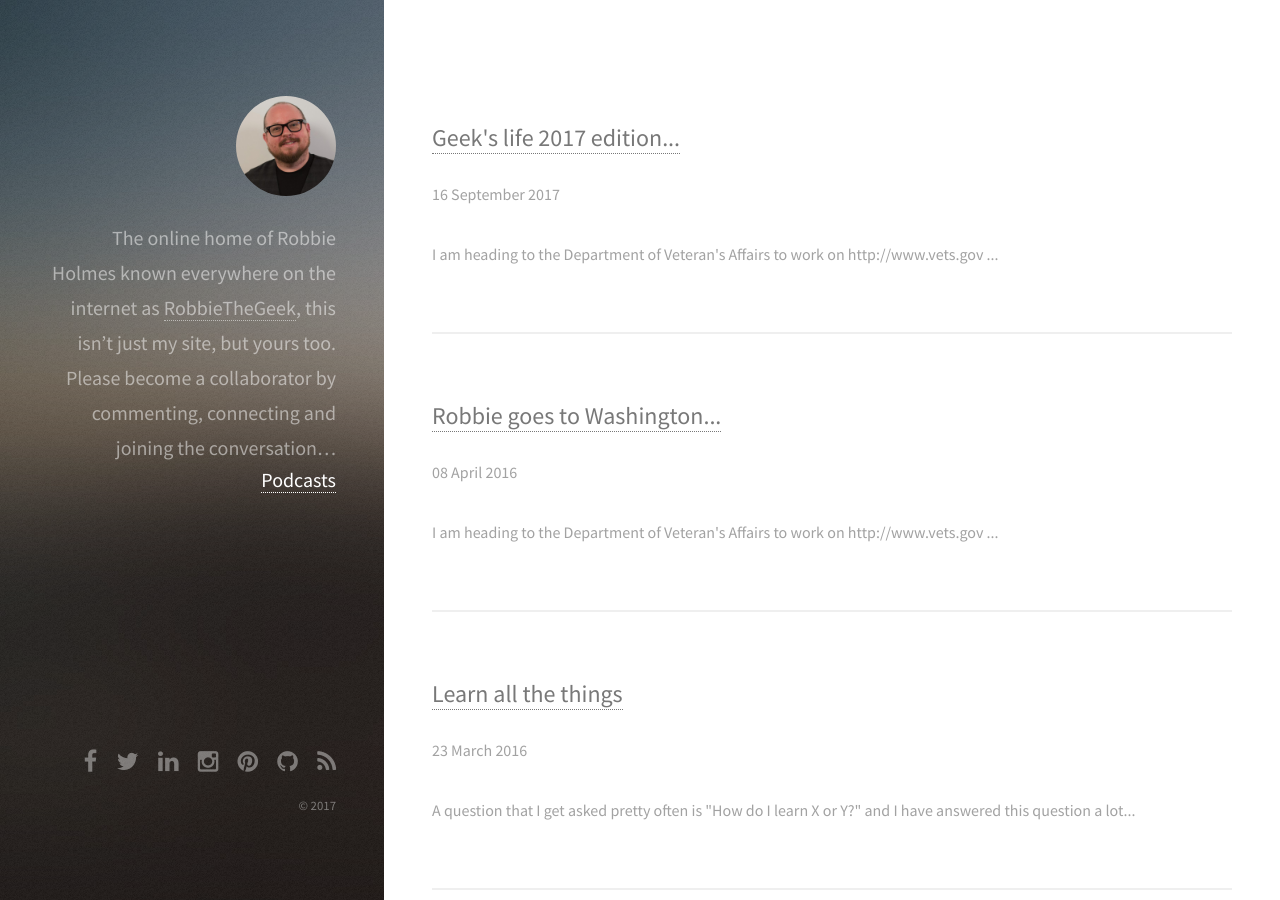
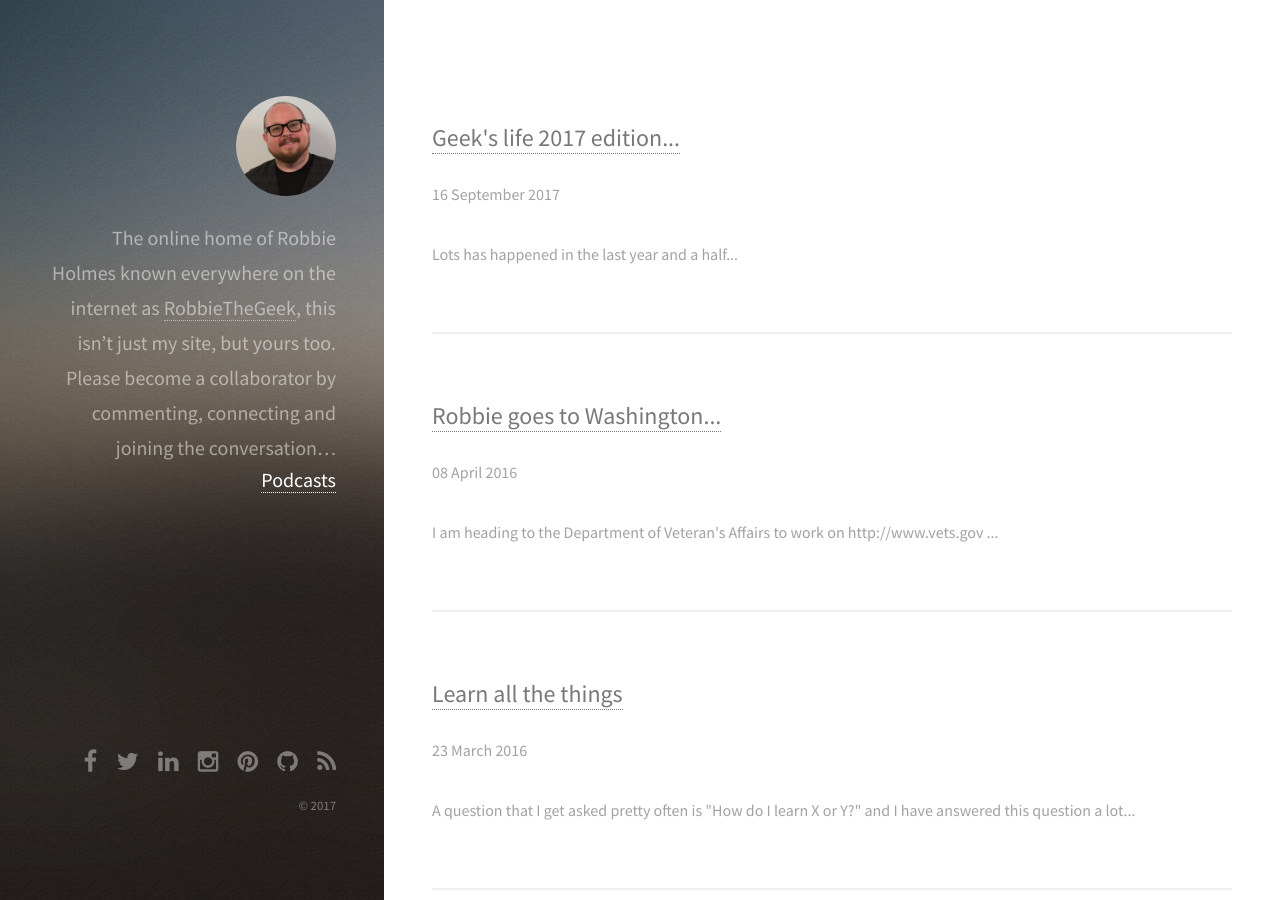
Before and after one commit to stepharr/stepharr.github.io, a Jekyll site: the page built from index.html, in a window 1280 px wide and 900 px high. Built offline with Jekyll 4.4.1, drawn with Linux system fonts in a browser that asks for light colours; the list of posts is cut into pages by our own code.

Commit message:
fix the excerpt

```diff
--- a/_posts/2017-09-16-state-of-the-geek.markdown
+++ b/_posts/2017-09-16-state-of-the-geek.markdown
@@ -2,7 +2,7 @@
 layout: post
 title: Geek's life 2017 edition...
 categories: personal
-excerpt: "I am heading to the Department of Veteran's Affairs to work on http://www.vets.gov ..."
+excerpt: "Lots has happened in the last year and a half..."
 ---
 
 Welcome back, not sure if I am writing that to you or to me.  As always happens to my blogs I am gung ho and revved up when I start it and then it becomes a sad forgotten wasteland.  I'm going to try to rectify that and break this tread, so here we go...
```
